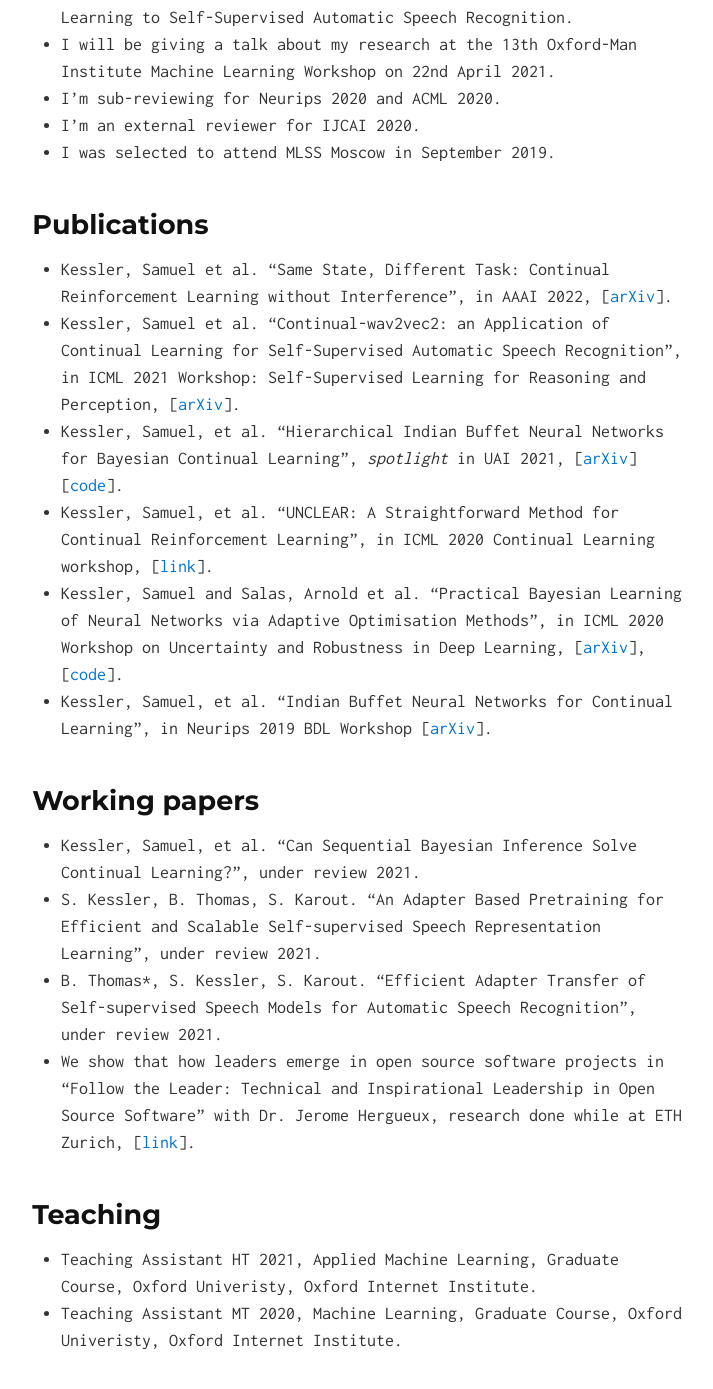
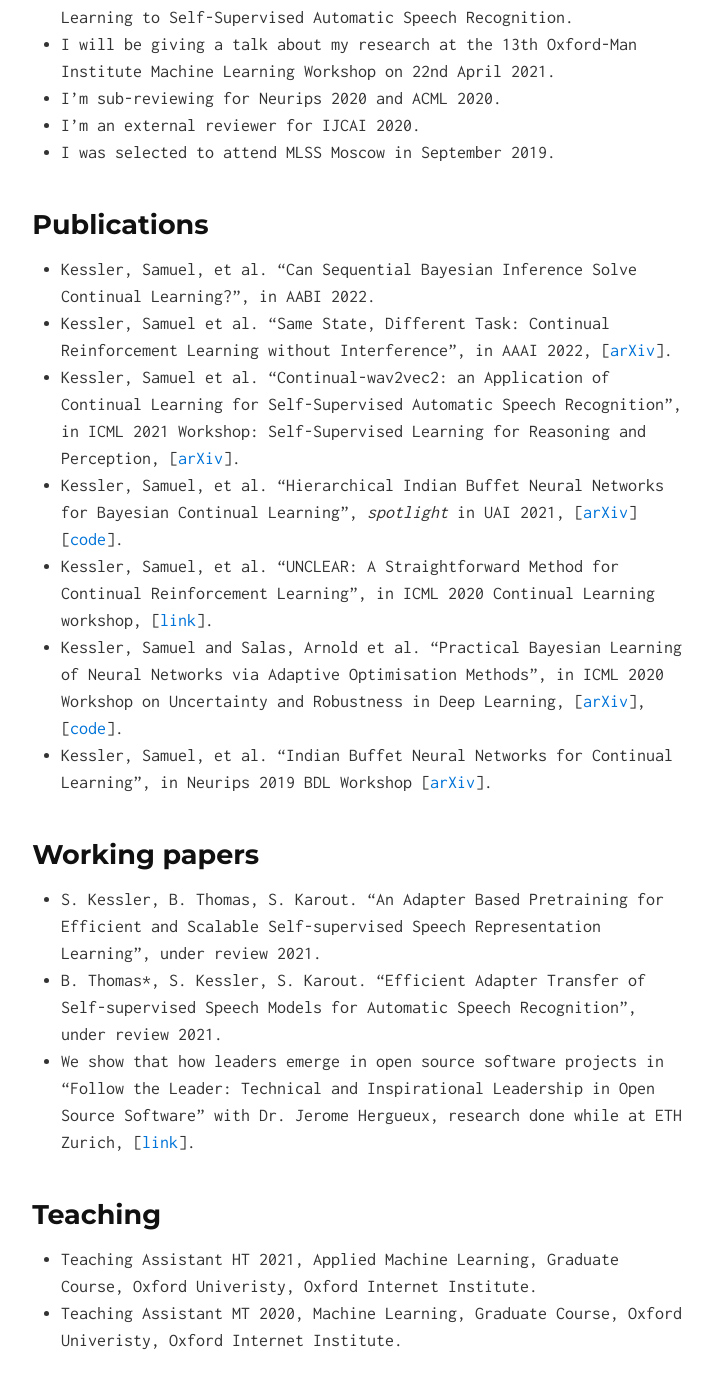
Before and after one commit to skezle/skezle.github.io, a Jekyll site: the page built from index.md, in a window 1280 px wide and 1400 px high, scrolled down 1013 px. Shown: the top 1389 px of the window, without its empty margins (282-995 px from the left). Built offline with Jekyll 4.4.1, drawn with Linux system fonts in a browser that asks for light colours.

Commit message:
Update index.md

```diff
--- a/index.md
+++ b/index.md
@@ -24,6 +24,7 @@ Statistics at ETH Zurich.
 * I was selected to attend MLSS Moscow in September 2019.
 
 ## Publications
+* Kessler, Samuel, et al. "Can Sequential Bayesian Inference Solve Continual Learning?", in AABI 2022.
 * Kessler, Samuel et al. "Same State, Different Task: Continual Reinforcement Learning without Interference", in AAAI 2022, \[[arXiv](https://arxiv.org/abs/2106.02940)\].
 * Kessler, Samuel et al. "Continual-wav2vec2: an Application of Continual Learning for Self-Supervised Automatic Speech Recognition", in ICML 2021 Workshop: Self-Supervised Learning for Reasoning and Perception, \[[arXiv](https://arxiv.org/abs/2107.13530)\].
 * Kessler, Samuel, et al. "Hierarchical Indian Buffet Neural Networks for Bayesian Continual Learning", *spotlight* in UAI 2021, \[[arXiv](https://arxiv.org/abs/1912.02290)\] \[[code](https://github.com/skezle/IBP_BNN)\].
@@ -32,7 +33,6 @@ Statistics at ETH Zurich.
 * Kessler, Samuel, et al. "Indian Buffet Neural Networks for Continual Learning", in Neurips 2019 BDL Workshop \[[arXiv](http://bayesiandeeplearning.org/2019/papers/63.pdf)\].
 
 ## Working papers
-* Kessler, Samuel, et al. "Can Sequential Bayesian Inference Solve Continual Learning?", under review 2021.
 * S. Kessler, B. Thomas, S. Karout. "An Adapter Based Pretraining for Efficient and Scalable Self-supervised Speech Representation Learning", under review 2021.
 * B. Thomas*, S. Kessler, S. Karout. "Efficient Adapter Transfer of Self-supervised Speech Models for Automatic Speech Recognition", under review 2021.
 * We show that how leaders emerge in open source software projects in "Follow the Leader: Technical and Inspirational Leadership in Open Source Software" with Dr. Jerome Hergueux, research done while at ETH Zurich, \[[link](https://www.research-collection.ethz.ch/bitstream/handle/20.500.11850/463810/1/CLE_WP_2021_01.pdf)\].
```
